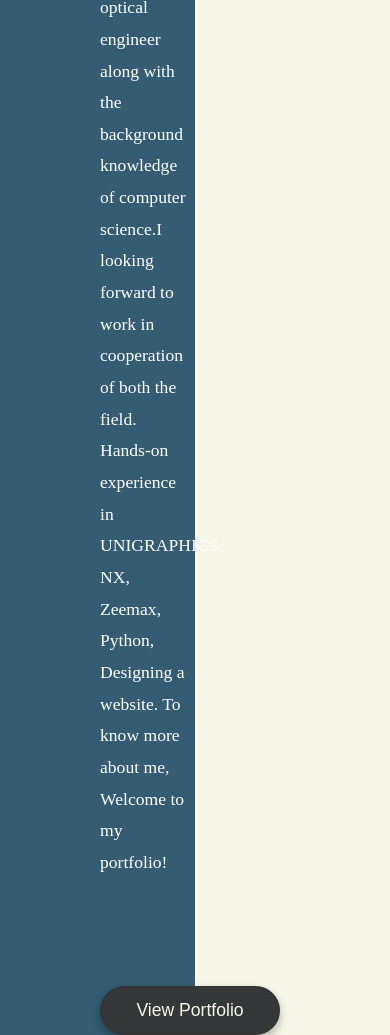
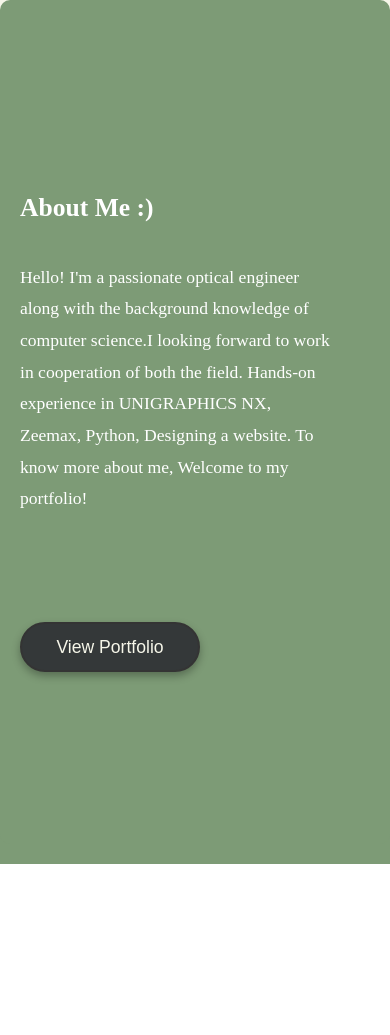
Before and after one commit to Megasri15/My-Portfolio, a plain HTML site: page index.html in a window 390 px wide. After the commit the page ends 864 px from the top, so only its background shows below. Drawn offline with Linux system fonts and the light colour scheme.

Commit message:
Update style1.css

```diff
--- a/style1.css
+++ b/style1.css
@@ -158,3 +158,53 @@ body {
   transform: scale(1.2);
   color: #345c72;
 }
+/* ====== RESPONSIVE DESIGN FOR SMARTPHONES ====== */
+@media (max-width: 768px) {
+
+  body {
+    background: linear-gradient(to bottom, #f6f6e9 60%, #7d9b76 40%);
+  }
+
+  .container {
+    flex-direction: column-reverse; /* stack About first, then photo/name */
+    padding: 20px;
+  }
+
+  .left, .right, .profile-pic {
+    flex: none;
+    width: 100%;
+    text-align: center;
+  }
+
+  .left {
+    order: 1; /* about section first */
+    background-color: #7d9b76;
+    border-radius: 10px;
+    padding: 20px;
+  }
+
+  .right {
+    order: 2; /* name next */
+    margin-top: 15px;
+  }
+
+  .profile-pic {
+    order: 3; /* photo last */
+    margin-top: 10px;
+  }
+
+  .profile-pic img {
+    width: 130px;
+    height: 130px;
+  }
+
+  .bottom-icons {
+    position: static;
+    text-align: center;
+    margin-top: 20px;
+  }
+
+  .bottom-icons .icon {
+    color: white;
+  }
+}
```
